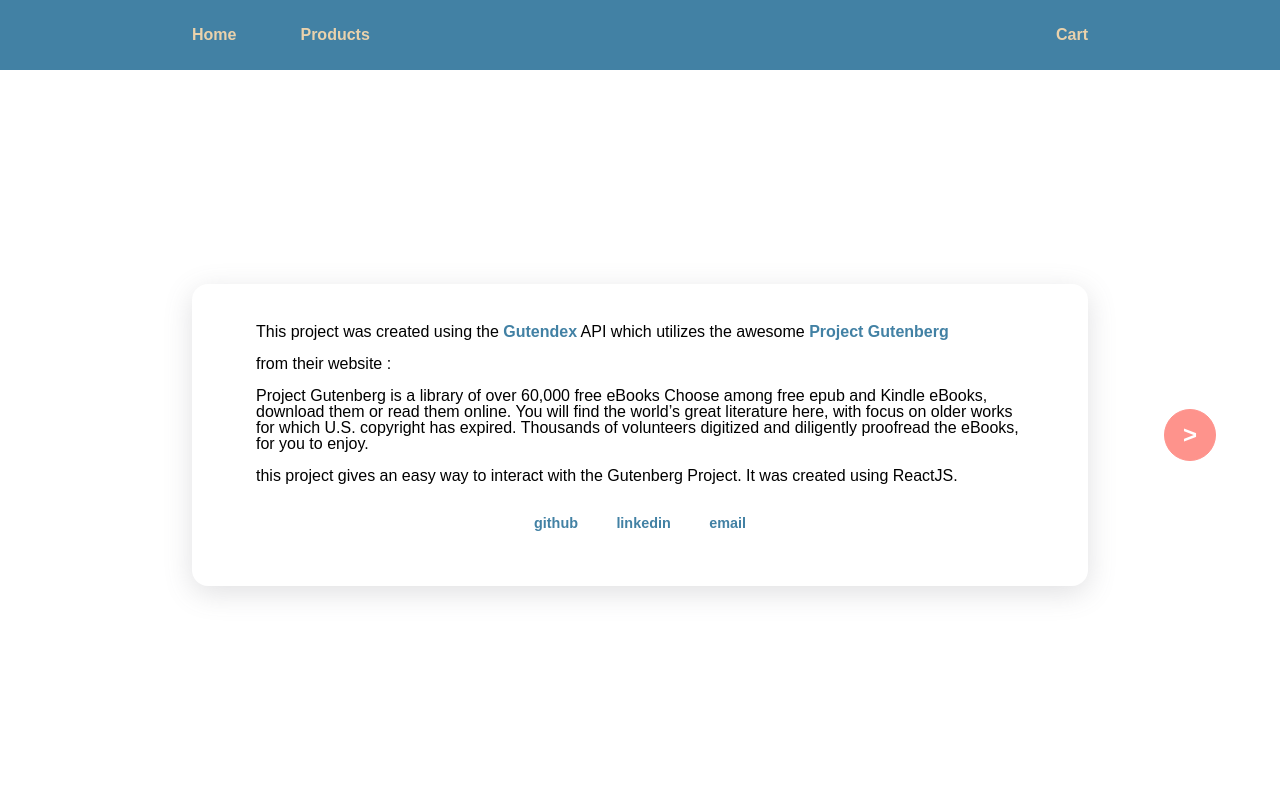
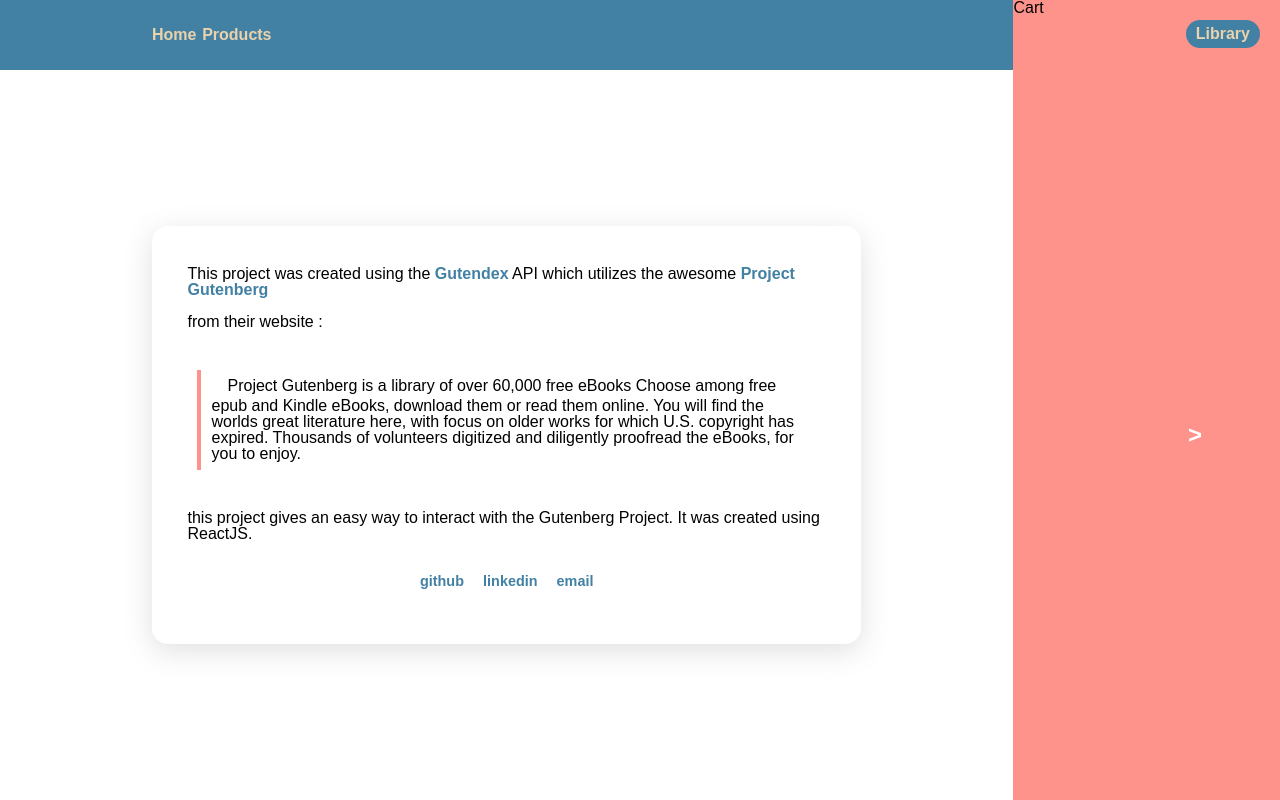
Before and after one commit to tomari3/jordan-pastries, a React (Create React App) app: page / in a window 1280 px wide. Built offline with nearby package versions, Linux system fonts and the light colour scheme.

Commit message:
cart changed to library

```diff
--- a/src/App.js
+++ b/src/App.js
@@ -3,13 +3,18 @@ import { BrowserRouter as Router, Routes, Route } from "react-router-dom";
 import Header from "./components/Header.js";
 import Home from "./components/content/Home";
 import Products from "./components/content/Products";
+import { Cart } from "./components/content/Cart.js";
+import { useState } from "react";
 import "./app.css";
 
 function App() {
+  const [cart, setCart] = useState(false);
+
   return (
+    <>
       <div className="app-wrapper">
         <Router>
-        <Header />
+          <Header func={() => setCart(!cart)} />
           <Routes>
             <Route path="/" element={<Home />} />
             <Route path="/products" element={<Products />} />
@@ -17,6 +22,8 @@ function App() {
           </Routes>
         </Router>
       </div>
+      <Cart show={cart ? "" : "show"} />
+    </>
   );
 }
 
--- a/src/app.css
+++ b/src/app.css
@@ -137,7 +137,25 @@ table {
   --h1: #ead2ac;
 }
 
+#root {
+  display: flex;
+}
+
+.cart-wrapper {
+  height: 100vh;
+  width: 0%;
+  background-color: var(--bg);
+  transition: all 0.6s ease-in-out;
+}
+
+.cart-wrapper.show {
+  transition: all 0.6s ease-in-out;
+  width: clamp(400px, 50%, 50%);
+  background-color: var(--accent);
+}
+
 .app-wrapper {
+  flex: 1 1 auto;
   display: grid;
   grid-template-rows: 70px 1fr;
 }
@@ -151,22 +169,22 @@ table {
 .app_header_nav {
   background-color: var(--dom);
   color: var(--h1);
-  font-size: 1rem;
   font-weight: 600;
   flex: 1;
   height: 100%;
   display: flex;
   align-items: center;
   justify-content: space-between;
+  position: relative;
 }
 
 .app_header_nav_left {
   display: flex;
-  gap: clamp(2vw, 5vw, 10vw);
+  gap: clamp(2%, 5%, 10%);
 }
 
 .app_header_nav {
-  padding: 0 clamp(4vw, 15vw, 18vw);
+  padding: 0 clamp(4%, 15%, 18%);
 }
 
 .app_header_nav a {
@@ -174,10 +192,24 @@ table {
   text-decoration: none;
 }
 
+.app_header_nav button {
+  background-color: transparent;
+  border: 0;
+  border-radius: 1rem;
+  padding: 5px 10px;
+  background-color: var(--dom);
+  color: var(--h1);
+  font-size: 1rem;
+  font-weight: 600;
+  cursor: pointer;
+  position: fixed;
+  top: 20px;
+  right: 20px;
+}
+
 .app_products {
   display: grid;
-  grid-template-rows: minmax(250px, 35vh) 1fr;
-  gap: calc(100vw - 90vmax);
+  grid-template-rows: minmax(300px, 50vh) 1fr;
 }
 
 .app_products_prompt {
@@ -185,17 +217,18 @@ table {
   justify-content: center;
   align-items: center;
   text-align: center;
+  padding: 5vh 0;
 }
 
 .app_products_prompt h1 {
-  font-size: 20vw;
+  /* font-size: 10vmin; */
   font-weight: 600;
-  padding-bottom: 3vh;
+  padding: 3vh 0;
 }
 
 .app_products_gallery {
   display: grid;
-  grid-template-rows: 130px 1fr 200px;
+  grid-template-rows: auto 1fr 200px;
 }
 
 .flex-column {
@@ -213,8 +246,8 @@ table {
 
 .app_products_gallery_search-bar input {
   height: 10vmin;
-  width: 77vw;
-  padding: 0 3vw;
+  width: 77%;
+  padding: 0 3%;
   font-size: 4vmax;
   font-weight: 600;
   text-transform: capitalize;
@@ -223,7 +256,7 @@ table {
   transition: all 0.5s ease;
 }
 .app_products_gallery_search-bar input::placeholder {
-  padding: 0 2vw;
+  padding: 0 2%;
   border-left: 4px solid var(--accent);
   transition: all 1s ease;
 }
@@ -242,12 +275,12 @@ table {
   display: flex;
   justify-content: space-between;
   font-size: 0.9rem;
-  padding: 1vh 5vw 0;
+  padding: 1vh 5% 0;
 }
 .app_products_gallery_filter-sort_filter {
   display: flex;
   justify-content: space-between;
-  gap: 2vw;
+  gap: 2%;
 }
 .app_products_gallery_filter-sort_filter input {
   width: 60px;
@@ -263,7 +296,7 @@ table {
 
 .app_products_gallery_products {
   display: grid;
-  padding: 10vw;
+  padding: 0 10%;
   grid-template-columns: repeat(auto-fit, 250px);
   grid-template-rows: repeat(3, auto);
   justify-content: center;
@@ -289,7 +322,7 @@ table {
 }
 
 .app_products_gallery_products_product p {
-  padding-left: 1vw;
+  padding-left: 1%;
 }
 
 .app_products_gallery_products_product_image {
@@ -330,7 +363,7 @@ table {
   display: flex;
   justify-content: center;
   align-items: center;
-  padding: 0 15vw;
+  padding: 0 15%;
 }
 
 .app_home_greeting a {
@@ -343,7 +376,7 @@ table {
   display: flex;
   flex-direction: column;
   gap: 2vh;
-  padding: 5vh 5vw;
+  padding: 5vh 5%;
   box-shadow: rgba(100, 100, 111, 0.2) 0px 7px 29px 0px;
   border-radius: 1rem;
 }
@@ -353,18 +386,18 @@ table {
   width: 100%;
   display: flex;
   justify-content: center;
-  gap: 3vw;
+  gap: 3%;
   font-size: 0.9rem;
 }
 
 .app_home_arrow {
-  width: 50px;
-  height: 50px;
+  width: 40px;
+  height: 40px;
   display: flex;
   align-items: center;
   justify-content: center;
   position: absolute;
-  right: 5vw;
+  right: 5%;
   background-color: var(--accent);
   border: 1px solid var(--accent);
   border-radius: 100%;
@@ -372,4 +405,25 @@ table {
   color: var(--bg);
   font-size: 1.5rem;
   font-weight: 600;
+  transition: all 0.5s ease;
 }
+
+.app_home_arrow:hover {
+  transition: all 0.5s ease;
+  outline: 1px solid var(--accent);
+  outline-offset: 5px;
+  transform: translateX(-1%);
+}
+
+blockquote {
+  border-left: 4px solid var(--accent);
+  margin: 1.5em 10px;
+  padding: 0.5em 10px;
+}
+blockquote:before {
+  content: open-quote;
+  font-size: 4em;
+  line-height: 0.1em;
+  margin-right: 0.25em;
+  vertical-align: -0.4em;
+}
--- a/src/components/Header.js
+++ b/src/components/Header.js
@@ -1,8 +1,10 @@
 import React from "react";
 import { Link } from "react-router-dom";
+import PropTypes from "prop-types";
 
-const Header = () => {
+const Header = ({ func }) => {
   return (
+    <>
       <header data-testid="header" className="app_header">
         <nav className="app_header_nav">
           <div className="app_header_nav_left">
@@ -14,13 +16,19 @@ const Header = () => {
             </Link>
           </div>
           <div className="app_header_nav_right">
-          <Link className="app_header_nav_cart" to="/cart">
+            {/* <Link className="app_header_nav_cart" to="/cart">
             Cart
-          </Link>
+          </Link> */}
+            <button onClick={func}>Library</button>
           </div>
         </nav>
       </header>
+    </>
   );
 };
 
+Header.propTypes = {
+  func: PropTypes.func.isRequired,
+};
+
 export default Header;
--- /dev/null
+++ b/src/components/content/Cart.js
@@ -0,0 +1,17 @@
+import PropTypes from "prop-types";
+
+const Cart = ({ show }) => {
+  return (
+    <div className={`cart-wrapper ${show}`}>
+      {show ? (
+        <div className="cart_header">
+          <h1>Cart</h1>
+        </div>
+      ) : null}
+    </div>
+  );
+};
+Cart.propTypes = {
+  show: PropTypes.string.isRequired,
+};
+export { Cart };
--- a/src/components/content/Home.js
+++ b/src/components/content/Home.js
@@ -14,7 +14,7 @@ const Home = ({}) => {
         <blockquote>
           Project Gutenberg is a library of over 60,000 free eBooks Choose among
           free epub and Kindle eBooks, download them or read them online. You
-          will find the world’s great literature here, with focus on older works
+          will find the worlds great literature here, with focus on older works
           for which U.S. copyright has expired. Thousands of volunteers
           digitized and diligently proofread the eBooks, for you to enjoy.
         </blockquote>
```
Lines whose indentation alone changed are shown as unchanged.
